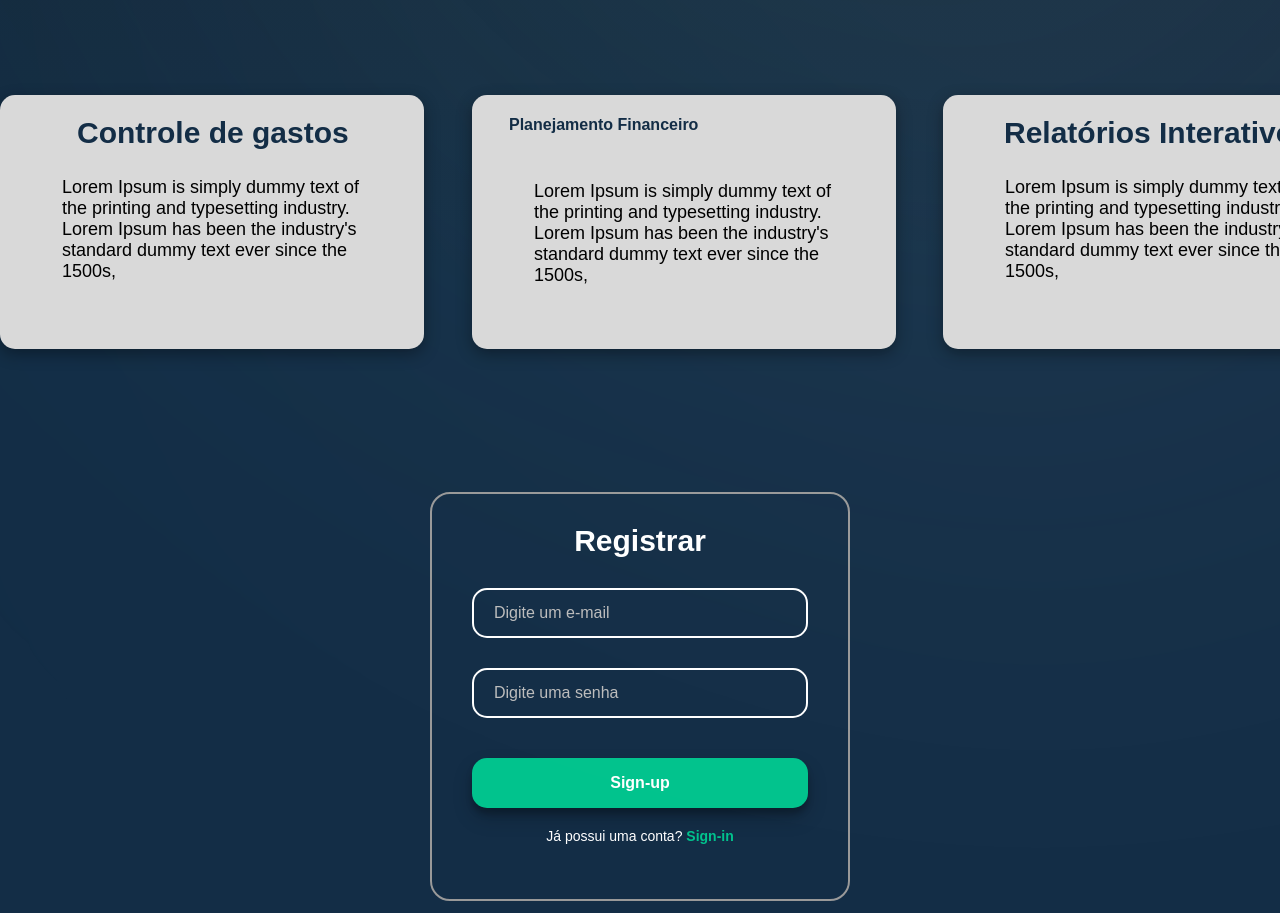
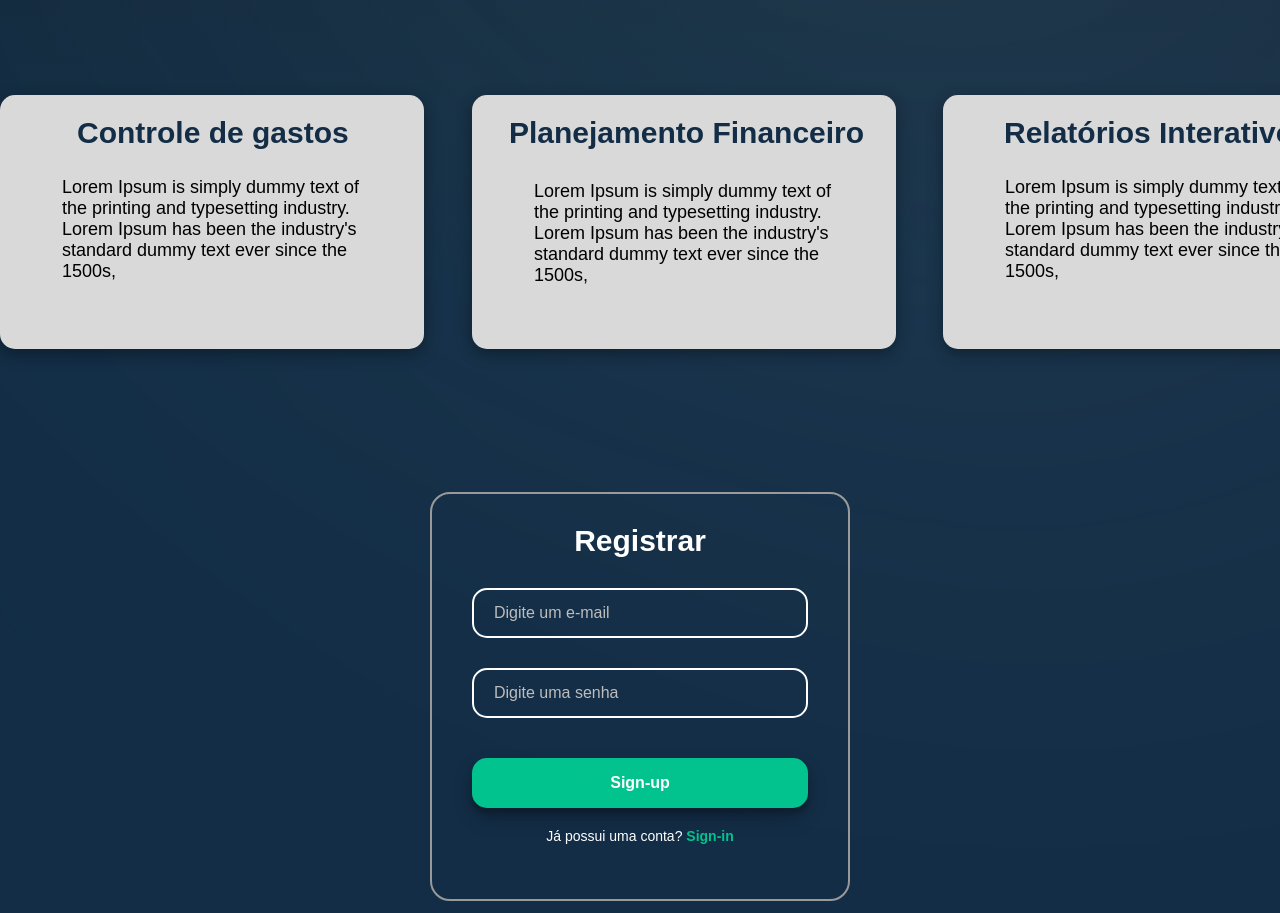
Before and after one commit to Lupalufa/DeployAtv, a plain HTML site: page index.html in a window 1280 px wide. Shown: the part 801-1714 px from the top of the page. Drawn offline with Linux system fonts and the light colour scheme; a web font is replaced by a local one.

Commit message:
Update style.css
Fix: Correção do tamanho do titulo do 2° Card

```diff
--- a/CSS/style.css
+++ b/CSS/style.css
@@ -246,7 +246,7 @@ header > h1 {
     top: 1.313rem;
     position: absolute;
     color: #132D46;
-    font-size: 1.875;
+    font-size: 1.875rem;
     font-family: Arial;
     font-weight: bold;
     word-wrap: break-word;
```
